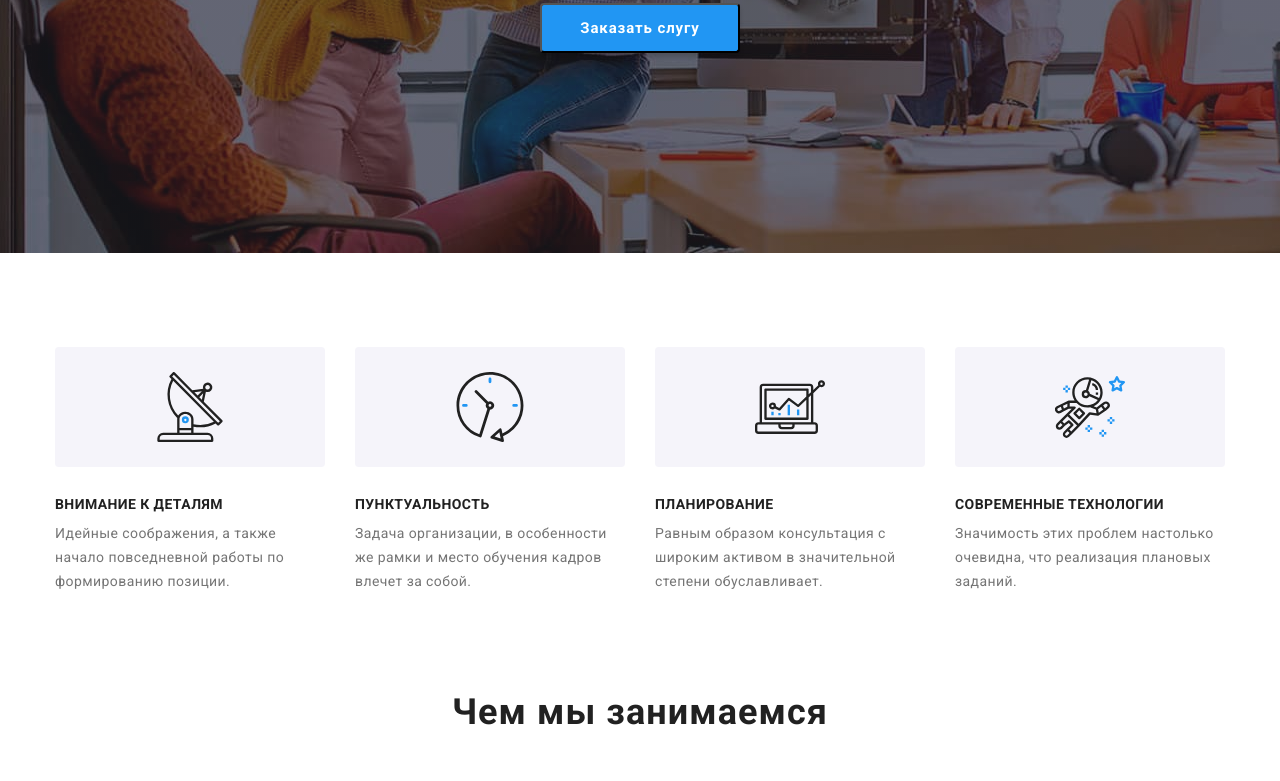
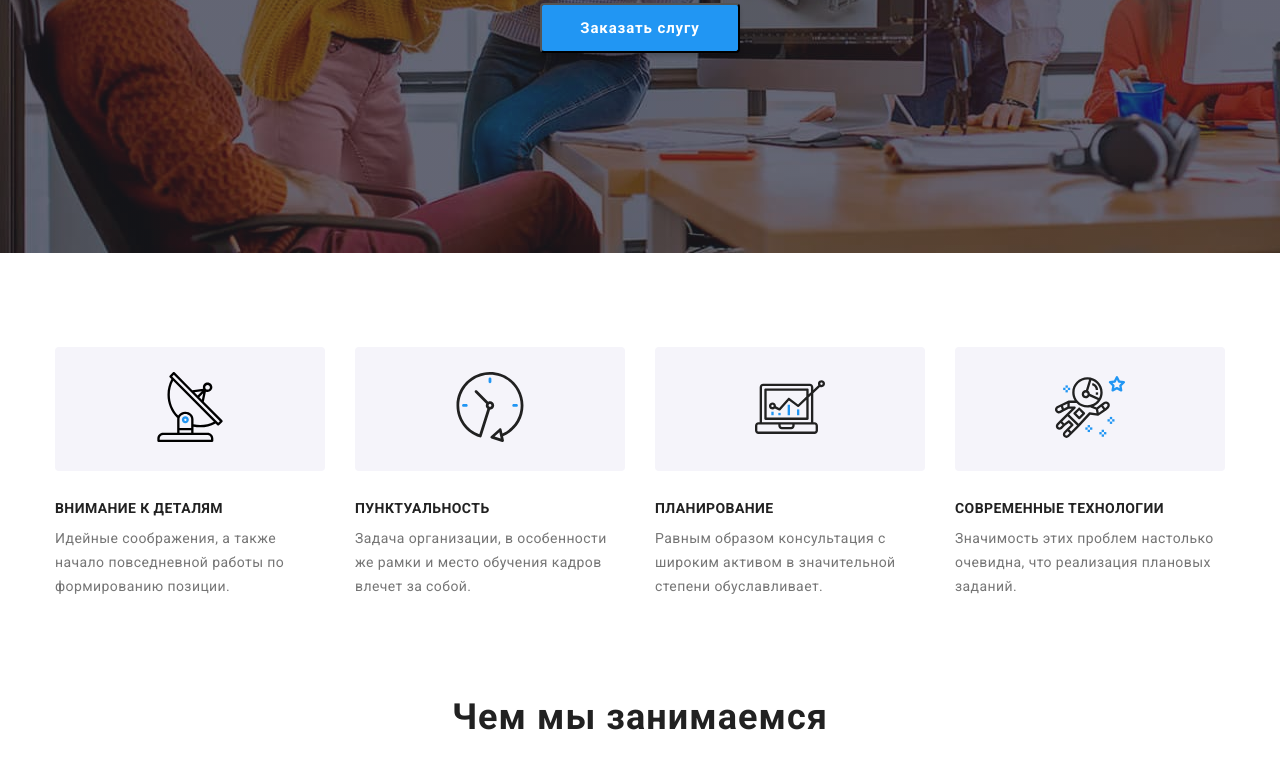
Before and after one commit to Finkons/goit-markup-hw-04, a plain HTML site: page index.html in a window 1280 px wide. Shown: the part 428-1209 px from the top of the page. Drawn offline with Linux system fonts and the light colour scheme.

Commit message:
убирает "бифор" в секции особенности

```diff
--- a/CSS/styles.css
+++ b/CSS/styles.css
@@ -226,27 +226,11 @@ img {
 .feature .item:nth-child(-n + 3) {
   margin-right: 30px;
 }
-.feature .item::before {
-  display: flex;
-  content: '';
-  height: 120px;
-  background-color: #f5f4fa;
+.feature-icon-box {
+  padding: 25px 100px;
+  margin-bottom: 30px;
+  background: #f5f4fa;
   border-radius: 4px;
-  background-repeat: no-repeat;
-  background-position: 50% 50%;
-  margin-bottom: 30px;
-}
-.feature .item:nth-child(1)::before {
-  background-image: url(../images/svg/antenna.svg);
-}
-.feature .item:nth-child(2)::before {
-  background-image: url(../images/svg/clock.svg);
-}
-.feature .item:nth-child(3)::before {
-  background-image: url(../images/svg/diagram.svg);
-}
-.feature .item:nth-child(4)::before {
-  background-image: url(../images/svg/astronaut.svg);
 }
 
 .feature .feature-title {
--- a/index.html
+++ b/index.html
@@ -66,24 +66,44 @@
           <h2 class="visually-hidden">Особенности</h2>
           <ul class="feature">
             <li class="item">
+              <div class="feature-icon-box">
+                <svg class="icon" width="70" height="70">
+                  <use href="./images/svg/icons.svg#icon-antenna-1"></use>
+                </svg>
+              </div>
               <h3 class="feature-title">Внимание к деталям</h3>
               <p class="feature-paragraph">
                 Идейные соображения, а также начало повседневной работы по формированию позиции.
               </p>
             </li>
             <li class="item">
+              <div class="feature-icon-box">
+                <svg class="icon" width="70" height="70">
+                  <use href="./images/svg/icons.svg#icon-clock-1"></use>
+                </svg>
+              </div>
               <h3 class="feature-title">Пунктуальность</h3>
               <p class="feature-paragraph">
                 Задача организации, в особенности же рамки и место обучения кадров влечет за собой.
               </p>
             </li>
             <li class="item">
+              <div class="feature-icon-box">
+                <svg class="icon" width="70" height="70">
+                  <use href="./images/svg/icons.svg#icon-diagram-1"></use>
+                </svg>
+              </div>
               <h3 class="feature-title">Планирование</h3>
               <p class="feature-paragraph">
                 Равным образом консультация с широким активом в значительной степени обуславливает.
               </p>
             </li>
             <li class="item">
+              <div class="feature-icon-box">
+                <svg class="icon" width="70" height="70">
+                  <use href="./images/svg/icons.svg#icon-astronaut-1"></use>
+                </svg>
+              </div>
               <h3 class="feature-title">Современные технологии</h3>
               <p class="feature-paragraph">
                 Значимость этих проблем настолько очевидна, что реализация плановых заданий.
```
